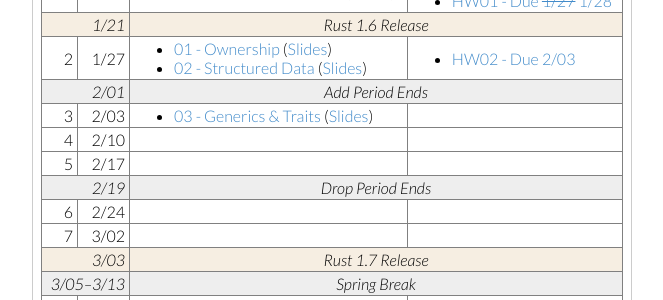
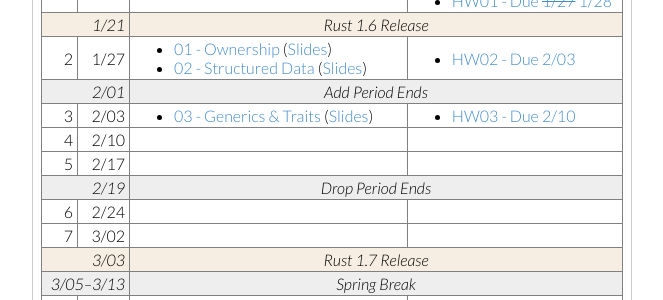
Before and after one commit to cis198-2016s/cis198-2016s.github.io, a Jekyll site: the page built from schedule/index.html, in a window 1280 px wide. Shown: the part 275-575 px from the top of the page, without its empty margins (308-971 px from the left). Built offline with Jekyll 4.4.1, drawn with Linux system fonts in a browser that asks for light colours.

Commit message:
schedule: terser html, and hw03

```diff
--- a/schedule/index.html
+++ b/schedule/index.html
@@ -54,128 +54,95 @@
           <th>Date</th>
           <th>Lecture</th>
           <th>Assignment</th>
-        </tr>
       </thead>
       <tr>
-        <td> 1</td><td>1/20</td>
+        <td>1 <td>1/20
         <td>
           <ul>
             <li><a href="https://github.com/cis198-2016s/slides/blob/gh-pages/00/content.md">
-                00 - Course Introduction</a> (<a href="/slides/00/">Slides</a>)</li>
+                00 - Course Introduction</a> (<a href="/slides/00/">Slides</a>)
           </ul>
-        </td>
         <td>
           <ul>
-            <li><a href="https://github.com/cis198-2016s/homework/tree/master/hw00">HW00 - Due 1/25</a></li>
-            <li><a href="https://github.com/cis198-2016s/homework/tree/master/hw01">HW01 - Due <del>1/27</del> 1/28</a></li>
+            <li><a href="https://github.com/cis198-2016s/homework/tree/master/hw00">HW00 - Due 1/25</a>
+            <li><a href="https://github.com/cis198-2016s/homework/tree/master/hw01">HW01 - Due <del>1/27</del> 1/28</a>
           </ul>
-        </td>
-      </tr>
-      <tr class="rustevent">
-        <td colspan=2>1/21</td> <td colspan=2>Rust 1.6 Release</td>
-      </tr>
+      <tr class="rustevent"> <td colspan=2>1/21 <td colspan=2>Rust 1.6 Release
       <tr>
-        <td> 2</td><td>1/27</td>
+        <td>2 <td>1/27
         <td>
           <ul>
             <li><a href="https://github.com/cis198-2016s/slides/blob/gh-pages/01/content.md">
-                01 - Ownership</a> (<a href="/slides/01/">Slides</a>)</li>
+                01 - Ownership</a> (<a href="/slides/01/">Slides</a>)
             <li><a href="https://github.com/cis198-2016s/slides/blob/gh-pages/02/content.md">
-                02 - Structured Data</a> (<a href="/slides/02/">Slides</a>)</li>
+                02 - Structured Data</a> (<a href="/slides/02/">Slides</a>)
           </ul>
-        </td>
         <td>
           <ul>
-            <li><a href="https://github.com/cis198-2016s/homework/tree/master/hw02">HW02 - Due 2/03</a></li>
+            <li><a href="https://github.com/cis198-2016s/homework/tree/master/hw02">HW02 - Due 2/03</a>
           </ul>
-        </td>
-      </tr>
-      <tr class="schedevent">
-        <td colspan=2>2/01</td> <td colspan=2>Add Period Ends</td>
-      </tr>
+      <tr class="schedevent"> <td colspan=2>2/01 <td colspan=2>Add Period Ends
       <tr>
-        <td> 3</td><td>2/03</td>
+        <td>3 <td>2/03
         <td>
           <ul>
             <li><a href="https://github.com/cis198-2016s/slides/blob/gh-pages/03/content.md">
-                03 - Generics & Traits</a> (<a href="/slides/03/">Slides</a>)</li>
+                03 - Generics & Traits</a> (<a href="/slides/03/">Slides</a>)
           </ul>
-        </td>
-        <td></td>
-      </tr>
+        <td>
+          <ul>
+            <li><a href="https://github.com/cis198-2016s/homework/tree/master/hw03">HW03 - Due 2/10</a>
+          </ul>
       <tr>
-        <td> 4</td><td>2/10</td>
-        <td></td>
-        <td></td>
-      </tr>
+        <td>4 <td>2/10
+        <td>
+        <td>
       <tr>
-        <td> 5</td><td>2/17</td>
-        <td></td>
-        <td></td>
-      </tr>
-      <tr class="schedevent">
-        <td colspan=2>2/19</td> <td colspan=2>Drop Period Ends</td>
-      </tr>
+        <td>5 <td>2/17
+        <td>
+        <td>
+      <tr class="schedevent"> <td colspan=2>2/19 <td colspan=2>Drop Period Ends
       <tr>
-        <td> 6</td><td>2/24</td>
-        <td></td>
-        <td></td>
-      </tr>
+        <td>6 <td>2/24
+        <td>
+        <td>
       <tr>
-        <td> 7</td><td>3/02</td>
-        <td></td>
-        <td></td>
-      </tr>
-      <tr class="rustevent">
-        <td colspan=2>3/03</td> <td colspan=2>Rust 1.7 Release</td>
-      </tr>
-      <tr class="schedevent">
-        <td colspan=2>3/05&ndash;3/13</td> <td colspan=2>Spring Break</td>
-      </tr>
+        <td>7 <td>3/02
+        <td>
+        <td>
+      <tr class="rustevent"> <td colspan=2>3/03 <td colspan=2>Rust 1.7 Release
+      <tr class="schedevent"> <td colspan=2>3/05&ndash;3/13 <td colspan=2>Spring Break
       <tr>
-        <td> 8</td><td>3/16</td>
-        <td></td>
-        <td></td>
-      </tr>
+        <td>8 <td>3/16
+        <td>
+        <td>
       <tr>
-        <td> 9</td><td>3/23</td>
-        <td></td>
-        <td></td>
-      </tr>
-      <tr class="schedevent">
-        <td colspan=2>3/25</td> <td colspan=2>Withdraw Period Ends</td>
-      </tr>
+        <td>9 <td>3/23
+        <td>
+        <td>
+      <tr class="schedevent"> <td colspan=2>3/25 <td colspan=2>Withdraw Period Ends
       <tr>
-        <td>10</td><td>3/30</td>
-        <td></td>
-        <td></td>
-      </tr>
+        <td>10 <td>3/30
+        <td>
+        <td>
       <tr>
-        <td>11</td><td>4/06</td>
-        <td></td>
-        <td></td>
-      </tr>
+        <td>11 <td>4/06
+        <td>
+        <td>
       <tr>
-        <td>12</td><td>4/13</td>
-        <td></td>
-        <td></td>
-      </tr>
-      <tr class="rustevent">
-        <td colspan=2>4/14</td> <td colspan=2>Rust 1.8 Release</td>
-      </tr>
+        <td>12 <td>4/13
+        <td>
+        <td>
+      <tr class="rustevent"> <td colspan=2>4/14 <td colspan=2>Rust 1.8 Release
       <tr>
-        <td>13</td><td>4/20</td>
-        <td></td>
-        <td></td>
-      </tr>
+        <td>13 <td>4/20
+        <td>
+        <td>
       <tr>
-        <td>14</td><td>4/27</td>
-        <td></td>
-        <td></td>
-      </tr>
-      <tr class="schedevent">
-        <td colspan=2>4/27</td> <td colspan=2>Last Day of Classes</td>
-      </tr>
+        <td>14 <td>4/27
+        <td>
+        <td>
+      <tr class="schedevent"> <td colspan=2>4/27 <td colspan=2>Last Day of Classes
     </table>
   </div>
 </section>
```
